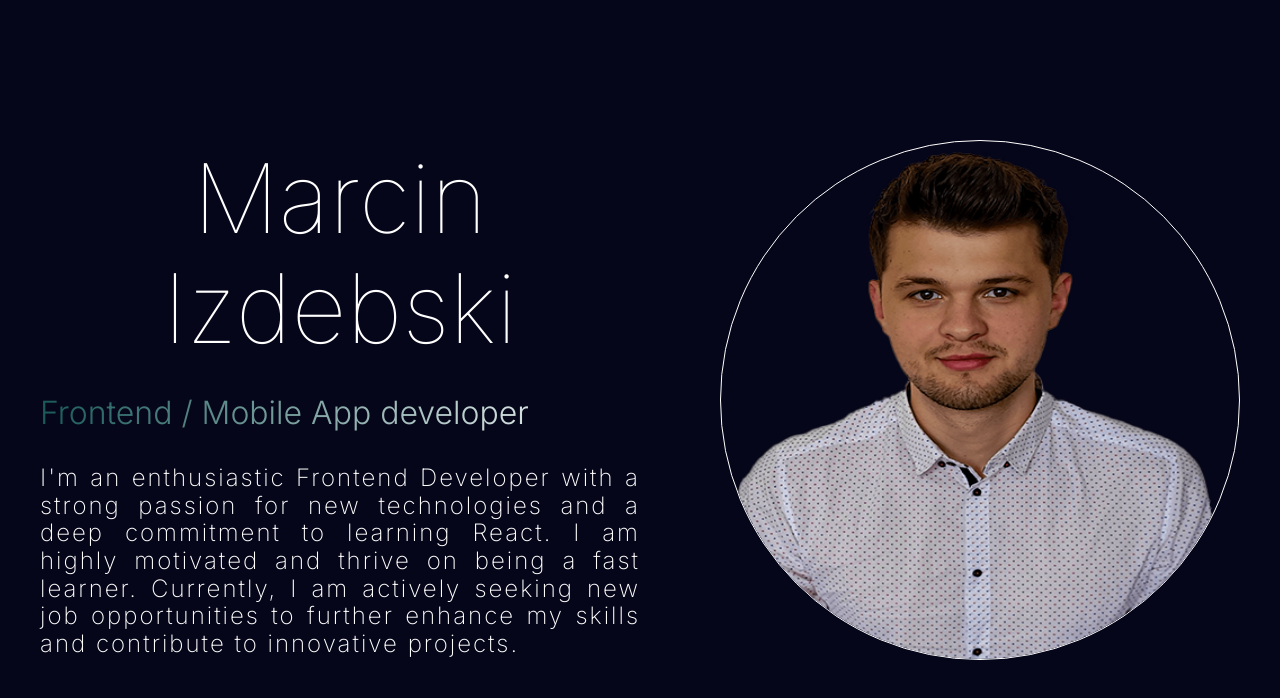
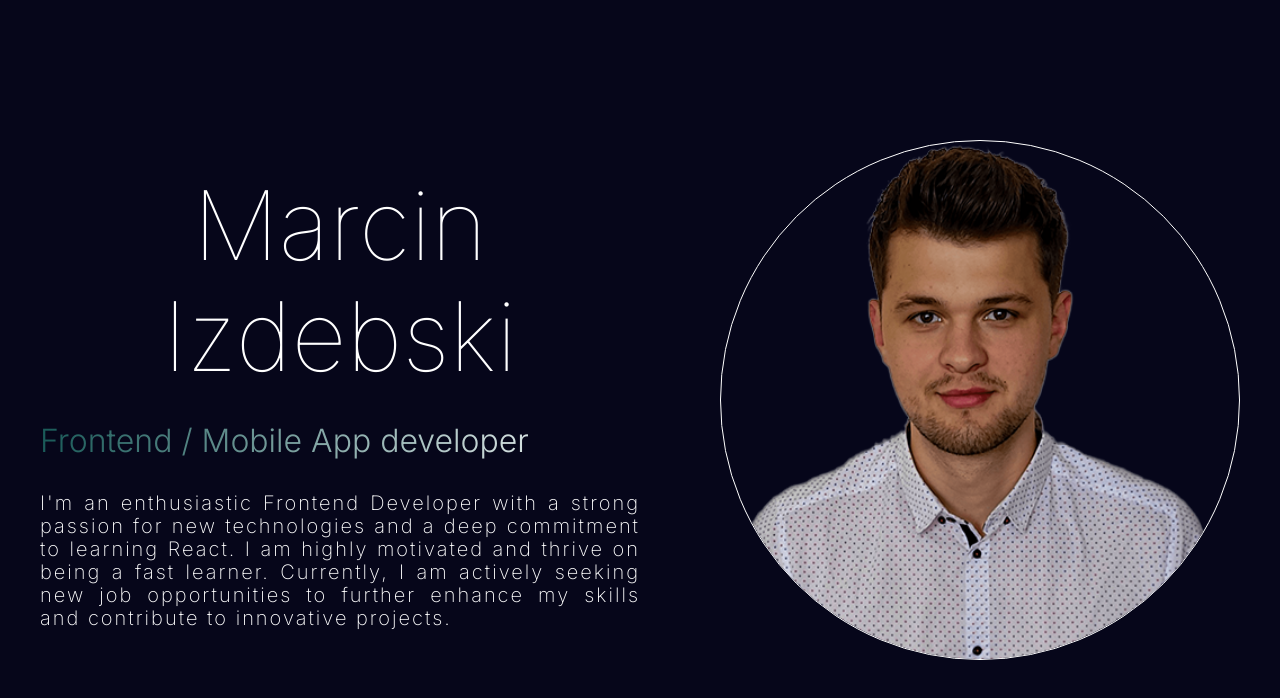
Before and after one commit to mizdebski77/portfolio, a React (Vite) app: page / in a window 1280 px wide. Shown: the top 698 px of the page. Built offline with nearby package versions, Linux system fonts and the light colour scheme.

Commit message:
Framer motion added

```diff
--- /dev/null
+++ b/declarations.d.ts
@@ -0,0 +1,3 @@
+// NOTE: The declaration below was injected by `"framer"`
+// see https://www.framer.com/docs/guides/handshake for more information.
+declare module "https://framer.com/m/*";
--- a/package.json
+++ b/package.json
@@ -10,8 +10,10 @@
     "preview": "vite preview"
   },
   "dependencies": {
+    "framer-motion": "^11.13.5",
     "react": "^18.3.1",
     "react-dom": "^18.3.1",
+    "react-social-icons": "^6.18.0",
     "react-type-animation": "^3.2.0",
     "styled-components": "^6.1.13"
   },
--- a/src/features/Hero/hero.tsx
+++ b/src/features/Hero/hero.tsx
@@ -1,7 +1,5 @@
-import React from "react";
 import {
     Image,
-    ImageSection,
     ImageWrapper,
     Role,
     Text,
@@ -11,6 +9,7 @@ import {
 } from "./styledHero";
 import { TypeAnimation } from "react-type-animation";
 import profile from "../../common/Images/profile.png";
+import { motion } from "framer-motion";
 
 export const Hero = () => {
     return (
@@ -24,8 +23,22 @@ export const Hero = () => {
                         repeat={Infinity}
                     />
                 </Title>
-                <Role>Frontend / Mobile App developer</Role>
-                <Text>
+                <Role
+                    as={motion.h2}
+                    initial={{ x: "-30%", opacity: 0 }}
+                    whileInView={{ x: 0, opacity: 1 }}
+                    viewport={{ once: false }}
+                    transition={{ duration: 1 }}
+                >
+                    Frontend / Mobile App developer
+                </Role>
+                <Text
+                    as={motion.p}
+                    initial={{ y: "30%", opacity: 0 }}
+                    whileInView={{ y: 0, opacity: 1 }}
+                    viewport={{ once: false }}
+                    transition={{ duration: 1 }}
+                >
                     I'm an enthusiastic Frontend Developer with a strong passion
                     for new technologies and a deep commitment to learning
                     React. I am highly motivated and thrive on being a fast
@@ -35,11 +48,15 @@ export const Hero = () => {
                 </Text>
             </TextSection>
 
-            <ImageSection>
-                <ImageWrapper>
-                    <Image src={profile} alt="Profile" />
-                </ImageWrapper>
-            </ImageSection>
+            <ImageWrapper
+                as={motion.div}
+                initial={{ x: "30%", opacity: 0 }}
+                whileInView={{ x: 0, opacity: 1 }}
+                viewport={{ once: false }}
+                transition={{ duration: 1 }}
+            >
+                <Image src={profile} alt="Profile" />
+            </ImageWrapper>
         </Wrapper>
     );
 };
--- a/src/features/Hero/styledHero.ts
+++ b/src/features/Hero/styledHero.ts
@@ -40,7 +40,7 @@ export const Role = styled.h2`
 `;
 
 export const Text = styled.p`
-    font-size: 24px;
+    font-size: 20px;
     color: ${theme.color.fontColor};
     font-weight: 200;
     text-align: justify;
@@ -48,25 +48,30 @@ export const Text = styled.p`
     letter-spacing: 2px;
 `;
 
-export const ImageSection = styled.div`
+export const ContactIconsWrapper = styled.div`
 
 `;
 
-export const ImageWrapper =styled.div`
-    background-image: url();
+export const ImageWrapper = styled.div`
     border: 1px solid white;
     display: flex;
     justify-content: center;
+    align-items: end;
     border-radius: 100%;
     overflow: hidden;
+    max-width: 560px;
+    padding: 40px;
     width: 100%;
     aspect-ratio: 1;
+    position: relative;
 `;
 
 export const Image = styled.img`
     margin: 0 auto;
     max-width: 520px;
     width: 100%;
+    position: absolute;
+    bottom: 0px;
 `;
 
 export const Button = styled.button`
```
Also changed, not shown: src/common/Images/profile.png, 1 other file (tests, documents, lock files or other folders).
